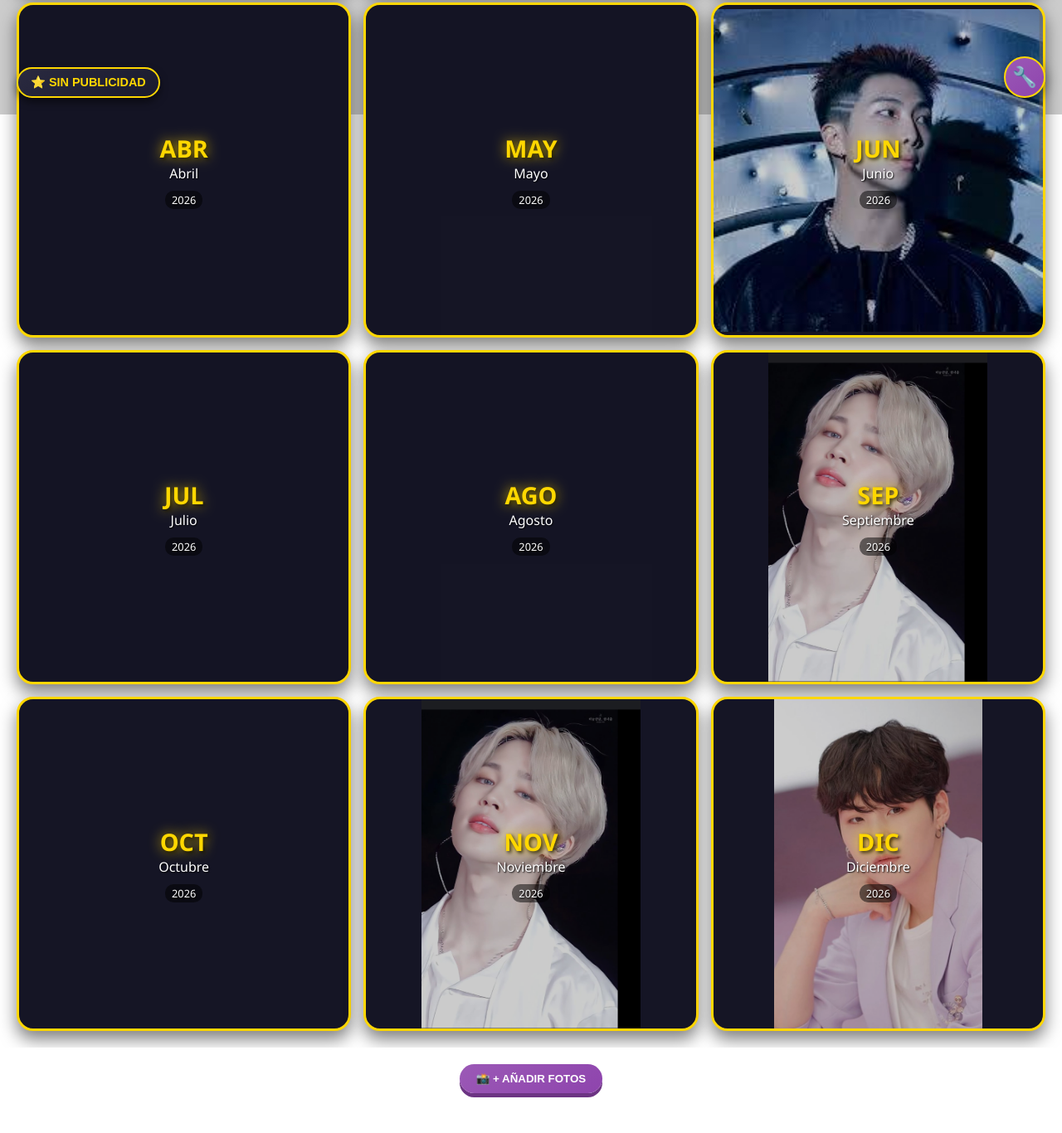
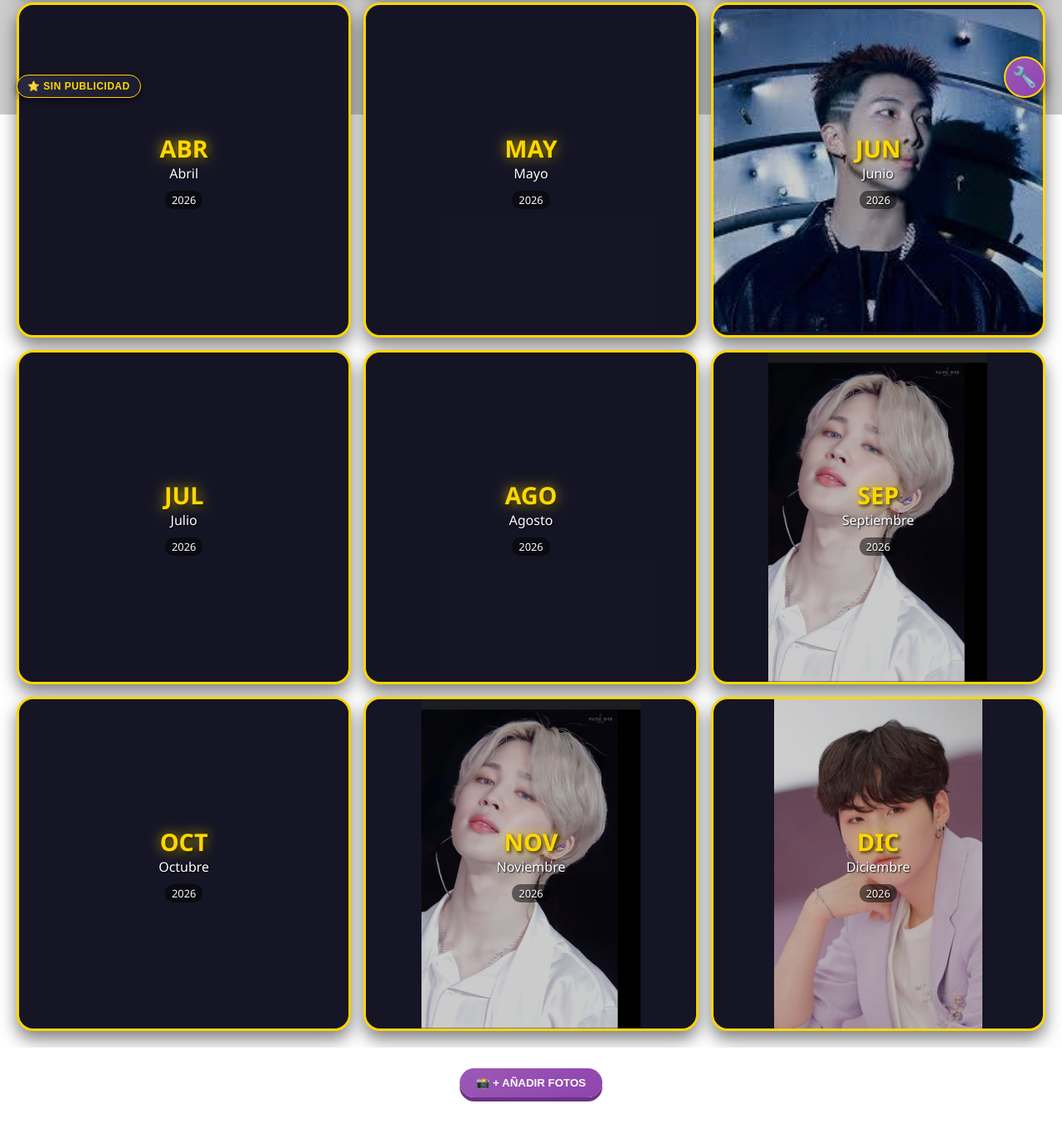
Before and after one commit to charlesgarmendia/Calendario-con-publicidad, a plain HTML site: page index.html in a window 1280 px wide. Shown: the part 662-2028 px from the top of the page at 83% size. Before the commit the page ends 2000 px from the top, so only its background shows below. Drawn offline with Linux system fonts and the light colour scheme.

Commit message:
Add files via upload

```diff
--- a/index.html
+++ b/index.html
@@ -140,32 +140,33 @@
             100% { transform: scale(1); }
         }
 
-        /* Botón Sin Publicidad - NUEVO */
+        /* Botón Sin Publicidad - MODIFICADO MÁS PEQUEÑO */
         .premium-btn {
             position: fixed;
             bottom: 20px;
             left: 20px;
             background: linear-gradient(145deg, #2a2a40, #1a1a2e);
-            border: 2px solid var(--gold);
+            border: 1px solid var(--gold);
             color: var(--gold);
-            padding: 8px 15px;
-            border-radius: 30px;
-            font-size: 0.9rem;
+            padding: 6px 12px;
+            border-radius: 20px;
+            font-size: 0.75rem;
             font-weight: bold;
             cursor: pointer;
-            box-shadow: 0 5px 10px rgba(0,0,0,0.5);
+            box-shadow: 0 3px 8px rgba(0,0,0,0.5);
             z-index: 90;
             display: flex;
             align-items: center;
-            gap: 5px;
+            gap: 3px;
             transition: all 0.3s ease;
+            letter-spacing: 0.5px;
         }
 
         .premium-btn.active {
             background: linear-gradient(145deg, #ffd700, #ffa500);
             color: #1a1a2e;
             border-color: white;
-            box-shadow: 0 0 20px gold;
+            box-shadow: 0 0 15px gold;
         }
 
         .premium-btn:active {
@@ -886,15 +887,17 @@
             font-weight: bold;
         }
 
-        /* Upload area */
+        /* Upload area - MODIFICADO PARA MÁS ESPACIO */
         .upload-area {
             display: flex;
             justify-content: center;
-            padding: 10px;
+            padding: 15px 10px 25px 10px; /* Más padding inferior para evitar superposición */
             background: var(--glass);
             backdrop-filter: blur(5px);
-            margin: 10px;
+            margin: 10px 10px 70px 10px; /* Margen inferior grande para el botón premium */
             border-radius: 30px;
+            position: relative;
+            z-index: 20;
         }
 
         .upload-btn {
@@ -1176,7 +1179,7 @@
     </div>
 </div>
 
-<!-- Botón Sin Publicidad - NUEVO -->
+<!-- Botón Sin Publicidad - MODIFICADO MÁS PEQUEÑO -->
 <button class="premium-btn" id="premiumBtn" onclick="openPremiumModal()">⭐ SIN PUBLICIDAD</button>
 
 <!-- Botón de Administrador -->
@@ -1244,7 +1247,7 @@
         const premiumBtn = document.getElementById('premiumBtn');
         if (isPremium()) {
             premiumBtn.classList.add('active');
-            premiumBtn.innerHTML = '⭐ PREMIUM ACTIVO';
+            premiumBtn.innerHTML = '⭐ PREMIUM';
         } else {
             premiumBtn.classList.remove('active');
             premiumBtn.innerHTML = '⭐ SIN PUBLICIDAD';
--- a/sw.js
+++ b/sw.js
@@ -1,4 +1,4 @@
-const CACHE_NAME = 'CALENDARIO TOTAL K-POP-v2.1';
+const CACHE_NAME = 'CALENDARIO TOTAL K-POP-v2.2';
 const urlsToCache = [
   '/',
   '/manifest.json',
```
